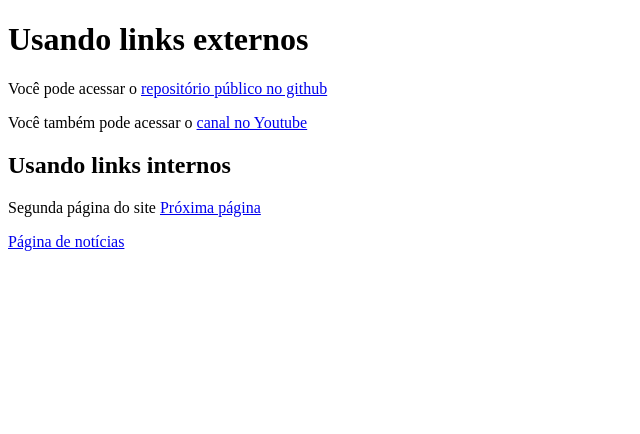
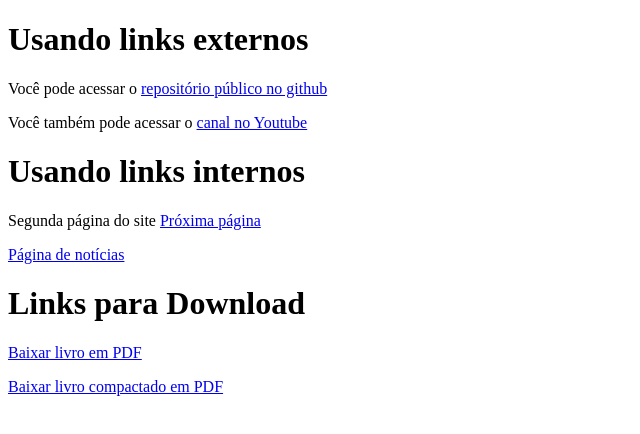
Before and after one commit to JoseAugusto7/Estudos-CursoEmVideo, a plain HTML site: page Html-Css/EX009/index.html in a window 1280 px wide. Shown: the whole page, without its empty margins (0-640 px from the left). Drawn offline with Linux system fonts and the light colour scheme.

Commit message:
Exercicio-9

```diff
--- a/Html-Css/EX009/index.html
+++ b/Html-Css/EX009/index.html
@@ -10,8 +10,12 @@
     <h1>Usando links externos</h1> <!--Target=_blank serve para abrir o link em outra aba-->
     <p>Você pode acessar o <a href="https://github.com/gustavoguanabara" target="_blank" rel="external">repositório público no github</a></p>
     <p>Você também pode acessar o <a href="https://www.youtube.com/playlist?list=PLHz_AreHm4dkZ9-atkcmcBaMZdmLHft8n" target="_blank" rel="external">canal no Youtube</a></p>
-    <h2>Usando links internos</h2>
+    <h1>Usando links internos</h2>
     <p>Segunda página do site <a href="Pag002.html" rel="next">Próxima página</a></p>
     <p><a href="Noticias/Noticias.html">Página de notícias</a></p>
+
+    <h1>Links para Download</h1>
+    <p><a href="#">Baixar livro em PDF</a></p>
+    <p><a href="#">Baixar livro compactado em PDF</a></p>
 </body>
 </html>
```
